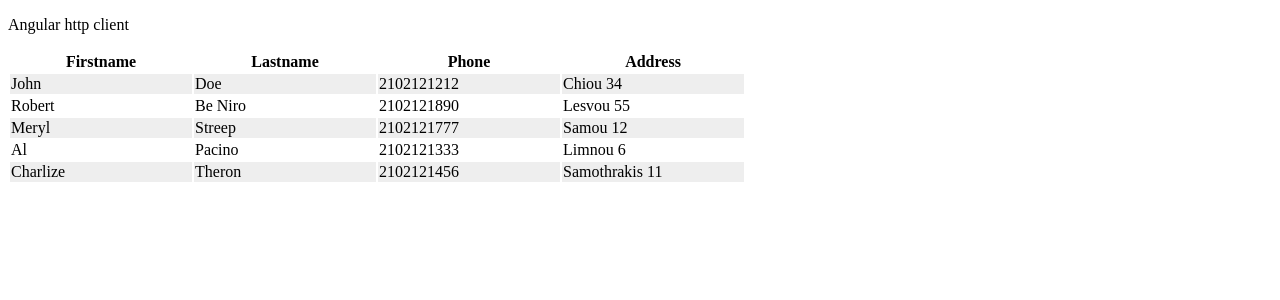
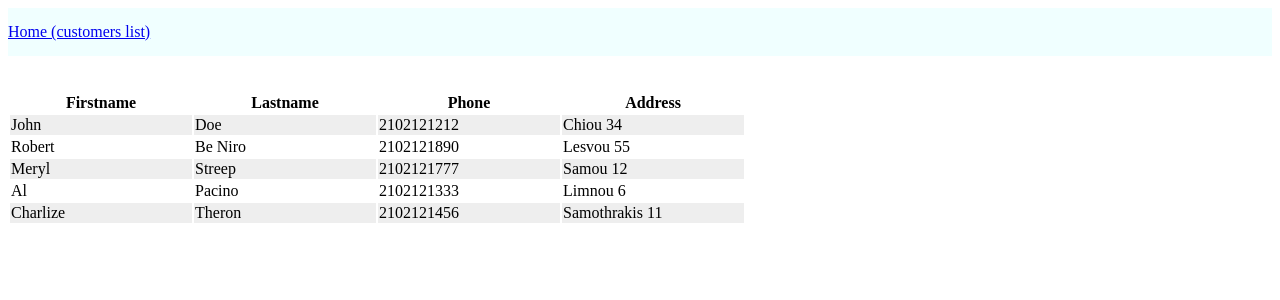
Before and after one commit to thodorisk/trainingAngular, an Angular app: page /customers in a window 1280 px wide. Before the commit this address led to /. Shown: the top 300 px of the page. Built offline with nearby package versions, Linux system fonts and the light colour scheme; data requests are answered from the project's data file.

Commit message:
lesson 7 - routing

```diff
--- a/src/app/app-routing.module.ts
+++ b/src/app/app-routing.module.ts
@@ -1,7 +1,11 @@
 import { NgModule } from '@angular/core';
 import { RouterModule, Routes } from '@angular/router';
+import { CustomersListComponent } from './customers-list/customers-list.component';
 
-const routes: Routes = [];
+const routes: Routes = [
+  {path: '', pathMatch: 'full', redirectTo: 'customers'},
+  {path: 'customers', component: CustomersListComponent},
+];
 
 @NgModule({
   imports: [RouterModule.forRoot(routes)],
--- a/src/app/app.component.html
+++ b/src/app/app.component.html
@@ -1,20 +1,11 @@
-<p>Angular http client</p>
+<header>
+    <ul class="menu-list">
+        <li class="menu-list-item">
+            <a routerLink="/customers">Home (customers list)</a>
+        </li>
+    </ul>
+</header>
 
-<table *ngIf="customers.length > 0">
-    <thead>
-        <tr>
-            <th>Firstname</th>
-            <th>Lastname</th>
-            <th>Phone</th>
-            <th>Address</th>
-        </tr>
-    </thead>
-    <tbody>
-        <tr *ngFor="let customer of customers; let even = even; let odd = odd" class="row" [ngClass]="{ odd: odd, even: even }">
-            <td>{{ customer.firstName }}</td>
-            <td>{{ customer.lastName }}</td>
-            <td>{{ customer.tel }}</td>
-            <td>{{ customer.address }}</td>
-        </tr>
-    </tbody>
-  </table>
+<main>
+    <router-outlet></router-outlet>
+</main>
--- a/src/app/app.component.scss
+++ b/src/app/app.component.scss
@@ -1,7 +1,16 @@
-td {
-    min-width: 180px;
+header {
+    margin-bottom: 35px;
+    background-color: azure;
 }
 
-tr.even {
-    background-color: #eee;
+.menu-list {
+    margin: 0;
+    padding: 15px 0;
+    list-style: none;
+
+
+    &-item {
+        display: inline-block;
+        margin-right: 50px;
+    }
 }
--- a/src/app/app.component.ts
+++ b/src/app/app.component.ts
@@ -7,16 +7,6 @@ import { CustomerService } from './customer.service';
   templateUrl: './app.component.html',
   styleUrls: ['./app.component.scss']
 })
-export class AppComponent implements OnInit {
-  public customers: I_Customer[] = [];
+export class AppComponent {
 
-  constructor(private customerService: CustomerService) {}
-
-  ngOnInit() {
-    this.fetchCustomers();
-  }
-
-  fetchCustomers() {
-    this.customerService.getCustomers().subscribe(resp => this.customers = resp);
-  }
 }
--- a/src/app/app.module.ts
+++ b/src/app/app.module.ts
@@ -4,10 +4,12 @@ import { HttpClientModule } from '@angular/common/http';
 
 import { AppRoutingModule } from './app-routing.module';
 import { AppComponent } from './app.component';
+import { CustomersListComponent } from './customers-list/customers-list.component';
 
 @NgModule({
   declarations: [
-    AppComponent
+    AppComponent,
+    CustomersListComponent
   ],
   imports: [
     BrowserModule,
--- /dev/null
+++ b/src/app/customers-list/customers-list.component.html
@@ -0,0 +1,18 @@
+<table *ngIf="customers.length > 0">
+    <thead>
+        <tr>
+            <th>Firstname</th>
+            <th>Lastname</th>
+            <th>Phone</th>
+            <th>Address</th>
+        </tr>
+    </thead>
+    <tbody>
+        <tr *ngFor="let customer of customers; let even = even; let odd = odd" class="row" [ngClass]="{ odd: odd, even: even }">
+            <td>{{ customer.firstName }}</td>
+            <td>{{ customer.lastName }}</td>
+            <td>{{ customer.tel }}</td>
+            <td>{{ customer.address }}</td>
+        </tr>
+    </tbody>
+</table>
--- /dev/null
+++ b/src/app/customers-list/customers-list.component.scss
@@ -0,0 +1,7 @@
+td {
+    min-width: 180px;
+}
+
+tr.even {
+    background-color: #eee;
+}
--- /dev/null
+++ b/src/app/customers-list/customers-list.component.ts
@@ -0,0 +1,24 @@
+import { Component, OnInit } from '@angular/core';
+import { I_Customer } from '../customer';
+import { CustomerService } from '../customer.service';
+
+@Component({
+  selector: 'app-customers-list',
+  templateUrl: './customers-list.component.html',
+  styleUrls: ['./customers-list.component.scss']
+})
+export class CustomersListComponent implements OnInit {
+
+  public customers: I_Customer[] = [];
+
+  constructor(private customerService: CustomerService) {}
+
+  ngOnInit() {
+    this.fetchCustomers();
+  }
+
+  fetchCustomers() {
+    this.customerService.getCustomers().subscribe(resp => this.customers = resp);
+  }
+
+}
```
Also changed, not shown: 1 other file (tests, documents, lock files or other folders).
